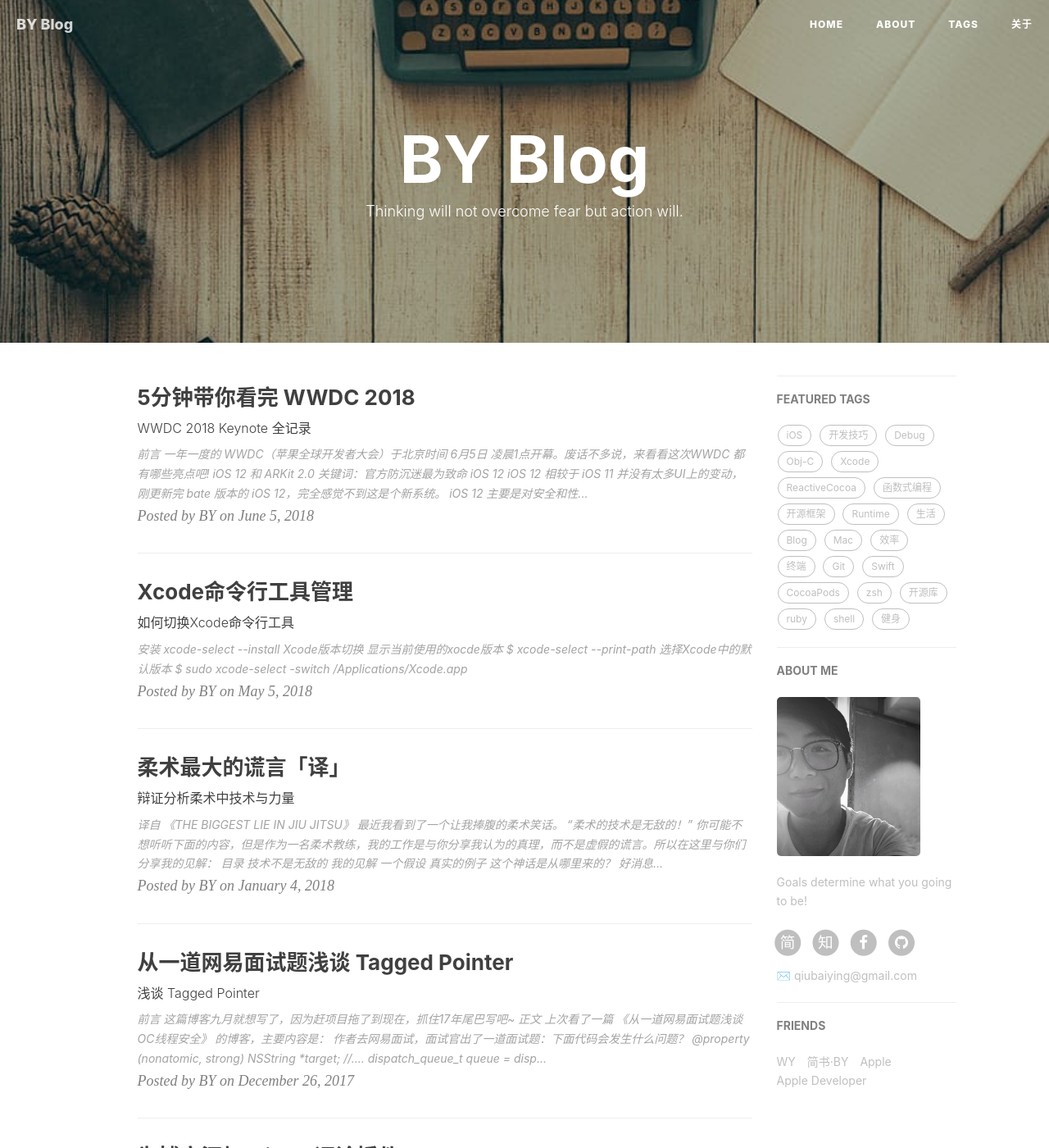
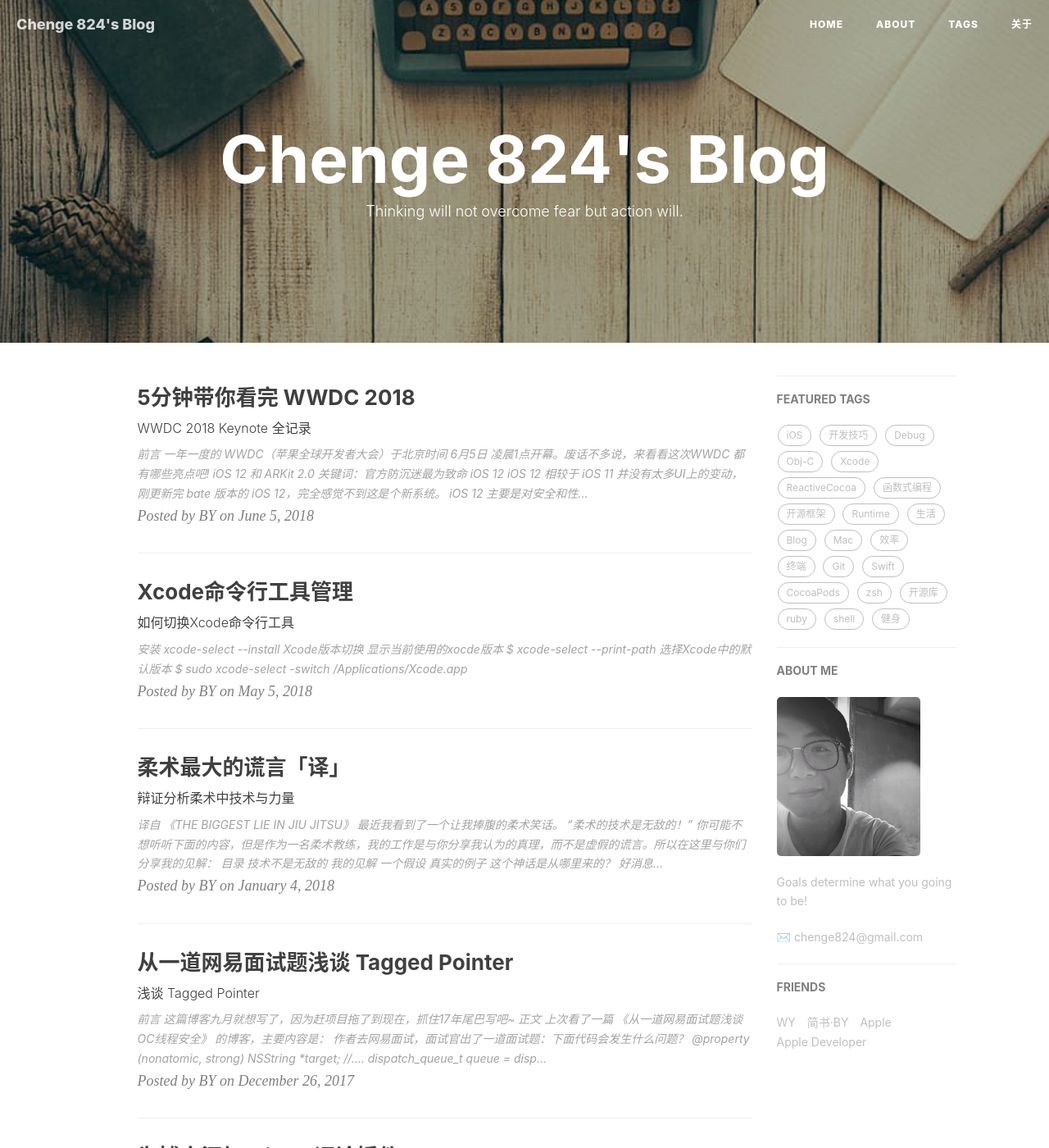
Before and after one commit to zhengzhihust/eric.github.io, a Jekyll site: the page built from index.html, in a window 1280 px wide and 1400 px high. Shown: the whole window at 82% size. Built offline with Jekyll 4.4.1, drawn with Linux system fonts in a browser that asks for light colours; nearby versions of some CDN libraries; the list of posts is cut into pages by our own code; comment, search, counter and statistics services are not loaded; some of the changed lines change nothing that is shown; some of the changed text lies outside the part shown.

Commit message:
change config

```diff
--- a/_config.yml
+++ b/_config.yml
@@ -1,13 +1,13 @@
 # Site settings
-title: BY Blog
-SEOTitle: 柏荧的博客 | BY Blog
+title: Chenge 824's Blog
+SEOTitle: Chenge的一米三分地 | CHENGE BLOG
 header-img: img/post-bg-desk.jpg
-email: qiubaiying@gmail.com
+email: chenge824@gmail.com
 description: "Every failure is leading towards success."
-keyword: "BY, BY Blog, 柏荧的博客, qiubaiying, 邱柏荧, iOS, Apple, iPhone"
-url: "http://qiubaiying.github.io"          # your host, for absolute URL
+keyword: "Chenge824, 一米三分地, EricCheng, ZHIZHENG, ZHENGZHIHUST"
+url: "https://chenge824.github.io/"          # your host, for absolute URL
 baseurl: ""      # for example, '/blog' if your blog hosted on 'host/blog'
-github_repo: "https://github.com/qiubaiying/qiubaiying.github.io.git" # you code repository
+github_repo: "https://github.com/chenge824/chenge824.github.io.git" # you code repository
 
 # Sidebar settings
 sidebar: true                           # whether or not using Sidebar.
@@ -19,10 +19,10 @@ sidebar-avatar: /img/about-BY-gentle.jpg      # use absolute URL, seeing it's us
 # SNS settings
 RSS: false
 # weibo_username:     qiubaiying
-zhihu_username:     qiubaiying
-github_username:    qiubaiying
-facebook_username:  baiying.qiu.7
-jianshu_username:   e71990ada2fd
+# zhihu_username:     qiubaiying
+# github_username:    qiubaiying
+# facebook_username:  baiying.qiu.7
+# jianshu_username:   e71990ada2fd
 #twitter_username:   qiubaiying
 
 
```
